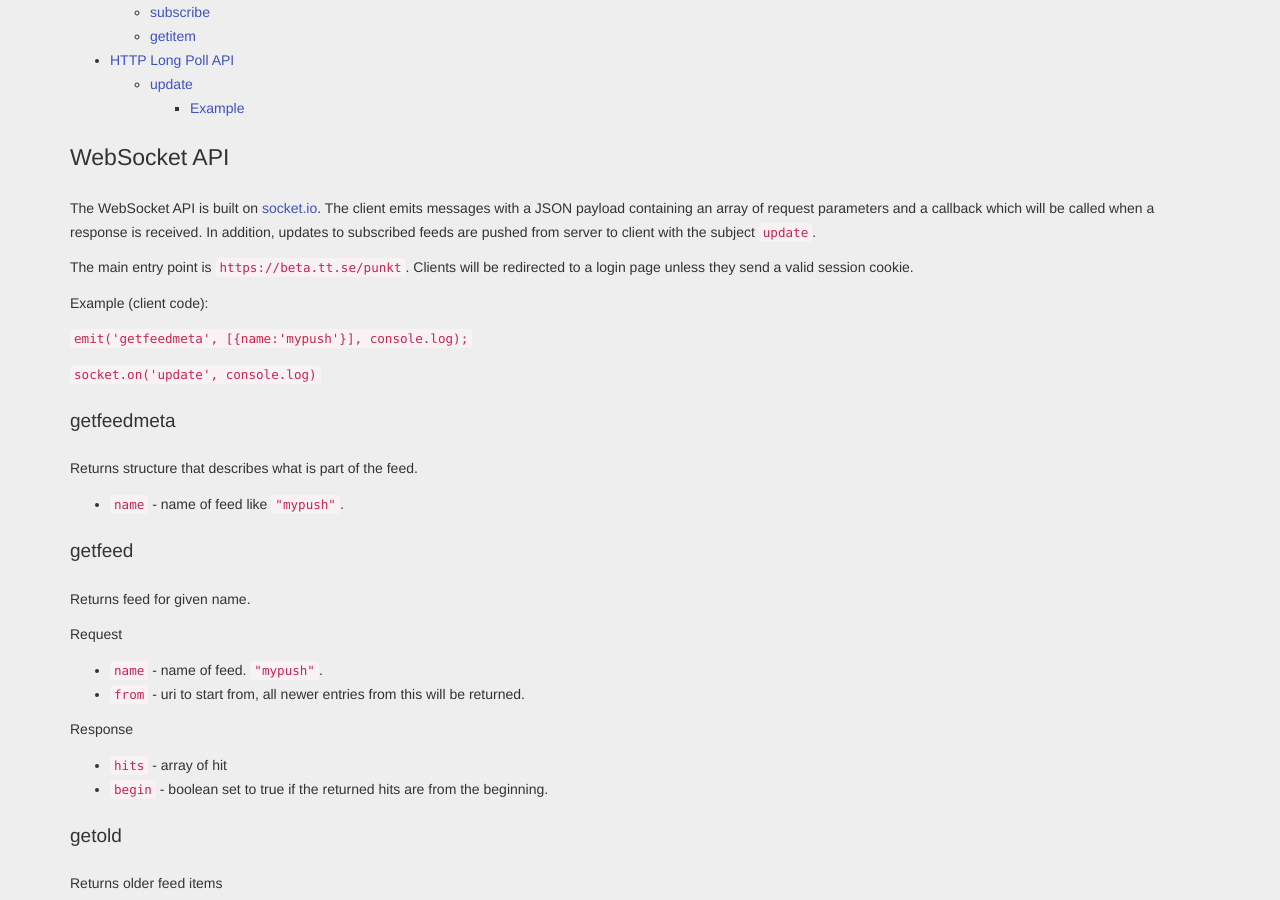
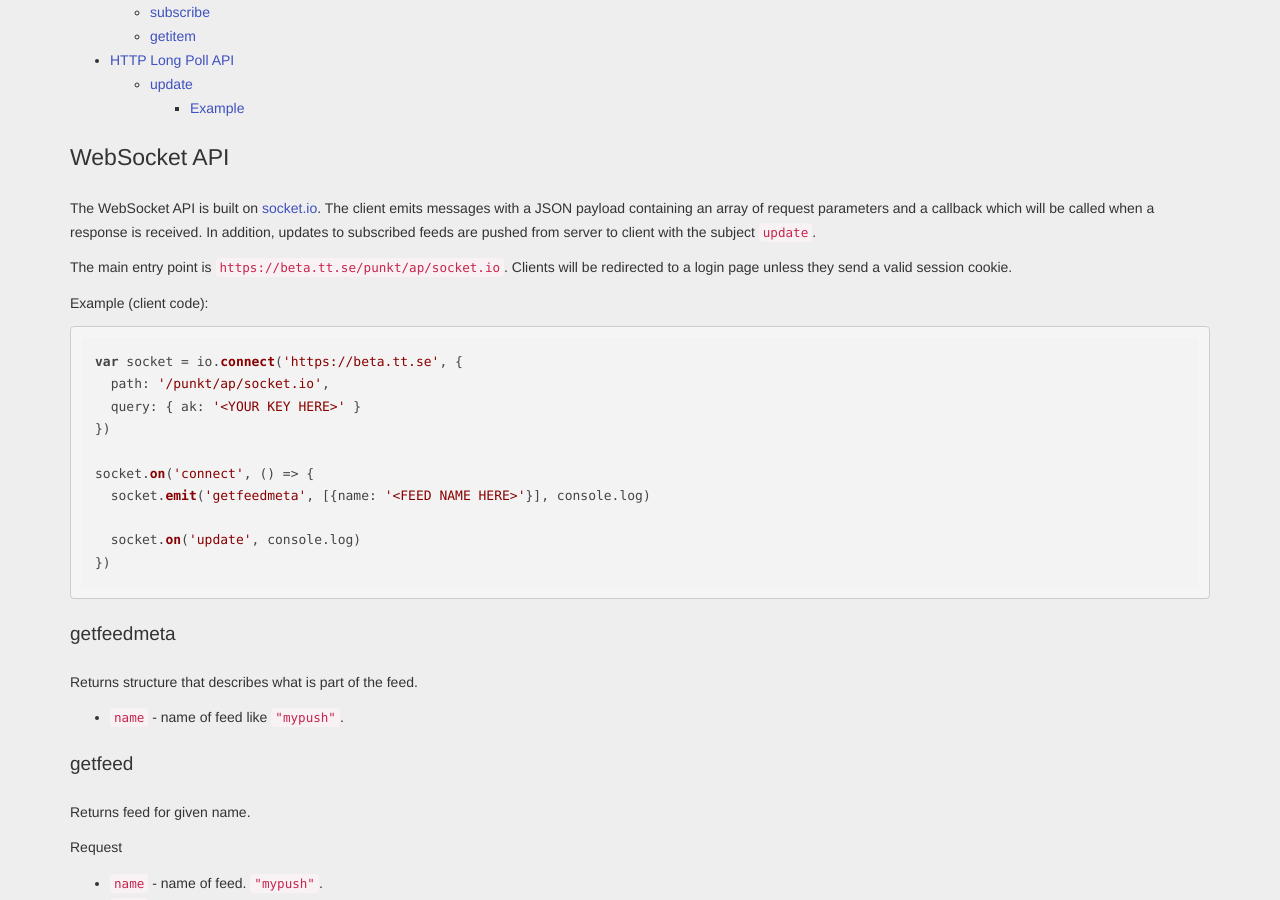
Before and after one commit to ttab/ttab.github.io, a Jekyll site: the page built from push-api.md, in a window 1280 px wide and 900 px high, scrolled down 319 px. Built offline with Jekyll 4.4.1, drawn with Linux system fonts in a browser that asks for light colours; nearby versions of some CDN libraries; some web fonts are replaced.

Commit message:
updated push api examples

````diff
--- a/push-api.md
+++ b/push-api.md
@@ -23,14 +23,23 @@ and a callback which will be called when a response is received. In
 addition, updates to subscribed feeds are pushed from server to client
 with the subject `update`.
 
-The main entry point is `https://beta.tt.se/punkt`. Clients will be
+The main entry point is `https://beta.tt.se/punkt/ap/socket.io`. Clients will be
 redirected to a login page unless they send a valid session cookie.
 
 Example (client code):
 
-`emit('getfeedmeta', [{name:'mypush'}], console.log);`
+```javascript
+var socket = io.connect('https://beta.tt.se', {
+  path: '/punkt/ap/socket.io',
+  query: { ak: '<YOUR KEY HERE>' }
+})
 
-`socket.on('update', console.log)`
+socket.on('connect', () => {
+  socket.emit('getfeedmeta', [{name: '<FEED NAME HERE>'}], console.log)
+
+  socket.on('update', console.log)
+})
+```
 
 ### getfeedmeta
 
````
